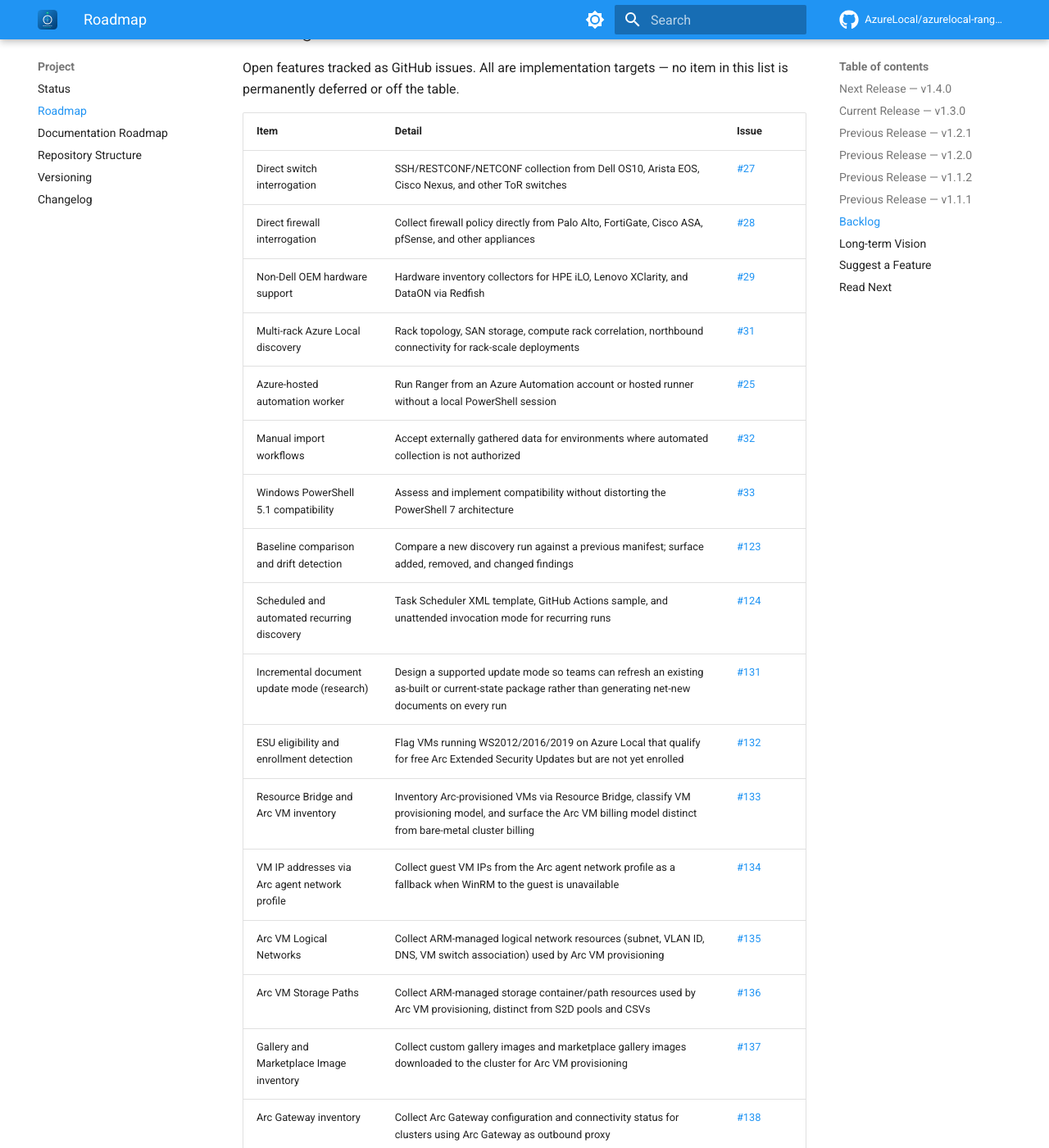
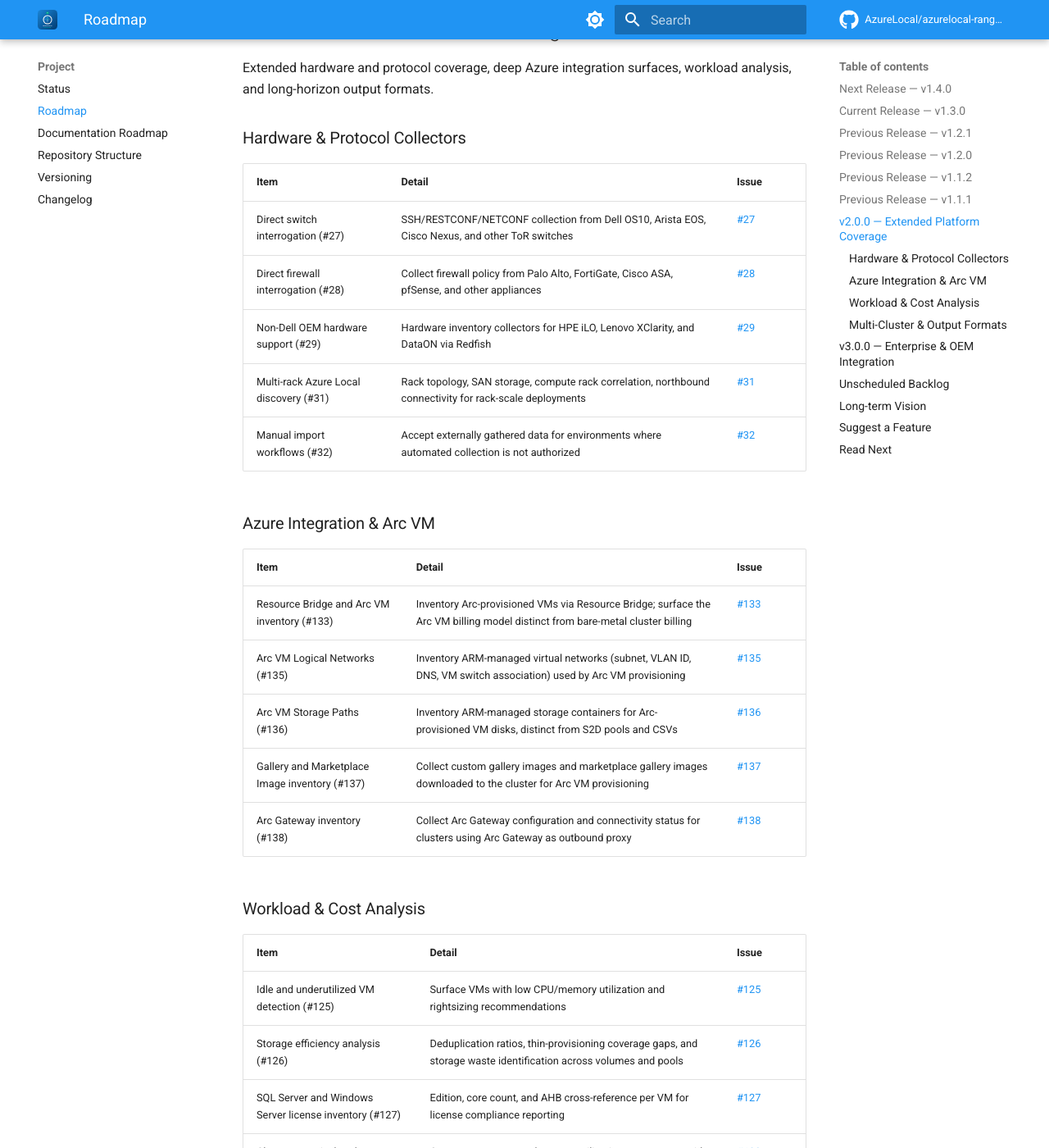
Before and after one commit to AzureLocal/azurelocal-ranger, an MkDocs documentation site: the page built from docs/project/roadmap.md, in a window 1280 px wide and 1400 px high, scrolled down 4309 px. Shown: the whole window at 82% size. Built offline with MkDocs 1.6.1 and Material for MkDocs 9.7.7, drawn with Linux system fonts in a browser that asks for light colours; comment, search, counter and statistics services are not loaded; some of the changed text lies outside the part shown.

Commit message:
fix(docs): restructure roadmap — replace flat backlog with v2.0.0 and v3.0.0 milestone sections

```diff
--- a/docs/project/roadmap.md
+++ b/docs/project/roadmap.md
@@ -90,35 +90,67 @@ Released April 2026. Post-release patch for the no-config prerequisite-check reg
 | Public documentation | Product, architecture, operator, discovery domain, output, and contributor docs under `docs/` |
 | Patch hardening | `Test-AzureLocalRangerPrerequisites` no longer throws when run without a config object or path |
 
-## Backlog
+## v2.0.0 — Extended Platform Coverage
 
-Open features tracked as GitHub issues. All are implementation targets — no item in this list is permanently deferred or off the table.
+Extended hardware and protocol coverage, deep Azure integration surfaces, workload analysis, and long-horizon output formats.
+
+### Hardware & Protocol Collectors
 
 | Item | Detail | Issue |
 | --- | --- | --- |
-| Direct switch interrogation | SSH/RESTCONF/NETCONF collection from Dell OS10, Arista EOS, Cisco Nexus, and other ToR switches | [#27](https://github.com/AzureLocal/azurelocal-ranger/issues/27) |
-| Direct firewall interrogation | Collect firewall policy directly from Palo Alto, FortiGate, Cisco ASA, pfSense, and other appliances | [#28](https://github.com/AzureLocal/azurelocal-ranger/issues/28) |
-| Non-Dell OEM hardware support | Hardware inventory collectors for HPE iLO, Lenovo XClarity, and DataON via Redfish | [#29](https://github.com/AzureLocal/azurelocal-ranger/issues/29) |
-| Multi-rack Azure Local discovery | Rack topology, SAN storage, compute rack correlation, northbound connectivity for rack-scale deployments | [#31](https://github.com/AzureLocal/azurelocal-ranger/issues/31) |
-| Azure-hosted automation worker | Run Ranger from an Azure Automation account or hosted runner without a local PowerShell session | [#25](https://github.com/AzureLocal/azurelocal-ranger/issues/25) |
-| Manual import workflows | Accept externally gathered data for environments where automated collection is not authorized | [#32](https://github.com/AzureLocal/azurelocal-ranger/issues/32) |
-| Windows PowerShell 5.1 compatibility | Assess and implement compatibility without distorting the PowerShell 7 architecture | [#33](https://github.com/AzureLocal/azurelocal-ranger/issues/33) |
-| Baseline comparison and drift detection | Compare a new discovery run against a previous manifest; surface added, removed, and changed findings | [#123](https://github.com/AzureLocal/azurelocal-ranger/issues/123) |
-| Scheduled and automated recurring discovery | Task Scheduler XML template, GitHub Actions sample, and unattended invocation mode for recurring runs | [#124](https://github.com/AzureLocal/azurelocal-ranger/issues/124) |
-| Incremental document update mode (research) | Design a supported update mode so teams can refresh an existing as-built or current-state package rather than generating net-new documents on every run | [#131](https://github.com/AzureLocal/azurelocal-ranger/issues/131) |
-| ESU eligibility and enrollment detection | Flag VMs running WS2012/2016/2019 on Azure Local that qualify for free Arc Extended Security Updates but are not yet enrolled | [#132](https://github.com/AzureLocal/azurelocal-ranger/issues/132) |
-| Resource Bridge and Arc VM inventory | Inventory Arc-provisioned VMs via Resource Bridge, classify VM provisioning model, and surface the Arc VM billing model distinct from bare-metal cluster billing | [#133](https://github.com/AzureLocal/azurelocal-ranger/issues/133) |
-| VM IP addresses via Arc agent network profile | Collect guest VM IPs from the Arc agent network profile as a fallback when WinRM to the guest is unavailable | [#134](https://github.com/AzureLocal/azurelocal-ranger/issues/134) |
-| Arc VM Logical Networks | Collect ARM-managed logical network resources (subnet, VLAN ID, DNS, VM switch association) used by Arc VM provisioning | [#135](https://github.com/AzureLocal/azurelocal-ranger/issues/135) |
-| Arc VM Storage Paths | Collect ARM-managed storage container/path resources used by Arc VM provisioning, distinct from S2D pools and CSVs | [#136](https://github.com/AzureLocal/azurelocal-ranger/issues/136) |
-| Gallery and Marketplace Image inventory | Collect custom gallery images and marketplace gallery images downloaded to the cluster for Arc VM provisioning | [#137](https://github.com/AzureLocal/azurelocal-ranger/issues/137) |
-| Arc Gateway inventory | Collect Arc Gateway configuration and connectivity status for clusters using Arc Gateway as outbound proxy | [#138](https://github.com/AzureLocal/azurelocal-ranger/issues/138) |
-| Idle and underutilized VM detection | Surface VMs with low CPU/memory utilization and surface rightsizing recommendations in the cost section | [#125](https://github.com/AzureLocal/azurelocal-ranger/issues/125) |
-| Storage efficiency analysis | Deduplication ratios, thin-provisioning coverage gaps, and storage waste identification across volumes and pools | [#126](https://github.com/AzureLocal/azurelocal-ranger/issues/126) |
-| SQL Server and Windows Server license inventory | Edition, core count, and AHB cross-reference per VM for license compliance reporting | [#127](https://github.com/AzureLocal/azurelocal-ranger/issues/127) |
-| Cluster capacity headroom analysis | Compute, memory, and storage utilization percentages with configurable warning thresholds and trend-based runway | [#128](https://github.com/AzureLocal/azurelocal-ranger/issues/128) |
-| Multi-cluster inventory rollup | Discover multiple Azure Local clusters in one run and produce per-cluster packages plus an estate summary report | [#129](https://github.com/AzureLocal/azurelocal-ranger/issues/129) |
-| CMDB and ITSM structured export | `Export-AzureLocalRangerCmdb` producing ServiceNow, CSV, and JSON CI records from the audit manifest | [#130](https://github.com/AzureLocal/azurelocal-ranger/issues/130) |
+| Direct switch interrogation (#27) | SSH/RESTCONF/NETCONF collection from Dell OS10, Arista EOS, Cisco Nexus, and other ToR switches | [#27](https://github.com/AzureLocal/azurelocal-ranger/issues/27) |
+| Direct firewall interrogation (#28) | Collect firewall policy from Palo Alto, FortiGate, Cisco ASA, pfSense, and other appliances | [#28](https://github.com/AzureLocal/azurelocal-ranger/issues/28) |
+| Non-Dell OEM hardware support (#29) | Hardware inventory collectors for HPE iLO, Lenovo XClarity, and DataON via Redfish | [#29](https://github.com/AzureLocal/azurelocal-ranger/issues/29) |
+| Multi-rack Azure Local discovery (#31) | Rack topology, SAN storage, compute rack correlation, northbound connectivity for rack-scale deployments | [#31](https://github.com/AzureLocal/azurelocal-ranger/issues/31) |
+| Manual import workflows (#32) | Accept externally gathered data for environments where automated collection is not authorized | [#32](https://github.com/AzureLocal/azurelocal-ranger/issues/32) |
+
+### Azure Integration & Arc VM
+
+| Item | Detail | Issue |
+| --- | --- | --- |
+| Resource Bridge and Arc VM inventory (#133) | Inventory Arc-provisioned VMs via Resource Bridge; surface the Arc VM billing model distinct from bare-metal cluster billing | [#133](https://github.com/AzureLocal/azurelocal-ranger/issues/133) |
+| Arc VM Logical Networks (#135) | Inventory ARM-managed virtual networks (subnet, VLAN ID, DNS, VM switch association) used by Arc VM provisioning | [#135](https://github.com/AzureLocal/azurelocal-ranger/issues/135) |
+| Arc VM Storage Paths (#136) | Inventory ARM-managed storage containers for Arc-provisioned VM disks, distinct from S2D pools and CSVs | [#136](https://github.com/AzureLocal/azurelocal-ranger/issues/136) |
+| Gallery and Marketplace Image inventory (#137) | Collect custom gallery images and marketplace gallery images downloaded to the cluster for Arc VM provisioning | [#137](https://github.com/AzureLocal/azurelocal-ranger/issues/137) |
+| Arc Gateway inventory (#138) | Collect Arc Gateway configuration and connectivity status for clusters using Arc Gateway as outbound proxy | [#138](https://github.com/AzureLocal/azurelocal-ranger/issues/138) |
+
+### Workload & Cost Analysis
+
+| Item | Detail | Issue |
+| --- | --- | --- |
+| Idle and underutilized VM detection (#125) | Surface VMs with low CPU/memory utilization and rightsizing recommendations | [#125](https://github.com/AzureLocal/azurelocal-ranger/issues/125) |
+| Storage efficiency analysis (#126) | Deduplication ratios, thin-provisioning coverage gaps, and storage waste identification across volumes and pools | [#126](https://github.com/AzureLocal/azurelocal-ranger/issues/126) |
+| SQL Server and Windows Server license inventory (#127) | Edition, core count, and AHB cross-reference per VM for license compliance reporting | [#127](https://github.com/AzureLocal/azurelocal-ranger/issues/127) |
+| Cluster capacity headroom analysis (#128) | Compute, memory, and storage utilization percentages with configurable warning thresholds and trend-based runway | [#128](https://github.com/AzureLocal/azurelocal-ranger/issues/128) |
+| Cost analysis and Azure Hybrid Benefit tracking (#101) | Surface cost posture, AHB coverage gaps, and optimization opportunities per workload | [#101](https://github.com/AzureLocal/azurelocal-ranger/issues/101) |
+
+### Multi-Cluster & Output Formats
+
+| Item | Detail | Issue |
+| --- | --- | --- |
+| Multi-cluster inventory rollup (#129) | Discover multiple Azure Local clusters in one run; produce per-cluster packages plus an estate summary report | [#129](https://github.com/AzureLocal/azurelocal-ranger/issues/129) |
+| PowerPoint presentation output (#80) | Executive environment overview deck generated from the audit manifest | [#80](https://github.com/AzureLocal/azurelocal-ranger/issues/80) |
+
+## v3.0.0 — Enterprise & OEM Integration
+
+Enterprise integrations beyond core platform coverage: structured data exports and downstream system connectivity.
+
+| Item | Detail | Issue |
+| --- | --- | --- |
+| CMDB and ITSM structured export (#130) | `Export-AzureLocalRangerCmdb` producing ServiceNow, CSV, and JSON CI records from the audit manifest | [#130](https://github.com/AzureLocal/azurelocal-ranger/issues/130) |
+
+## Unscheduled Backlog
+
+Open features without a milestone assignment. All are implementation targets — no item is permanently deferred.
+
+| Item | Detail | Issue |
+| --- | --- | --- |
+| Azure-hosted automation worker (#25) | Run Ranger from an Azure Automation account or hosted runner without a local PowerShell session | [#25](https://github.com/AzureLocal/azurelocal-ranger/issues/25) |
+| Windows PowerShell 5.1 compatibility (#33) | Assess and implement compatibility without distorting the PowerShell 7 architecture | [#33](https://github.com/AzureLocal/azurelocal-ranger/issues/33) |
+| Baseline comparison and drift detection (#123) | Compare a new discovery run against a previous manifest; surface added, removed, and changed findings | [#123](https://github.com/AzureLocal/azurelocal-ranger/issues/123) |
+| Scheduled and automated recurring discovery (#124) | Task Scheduler XML template, GitHub Actions sample, and unattended invocation mode for recurring runs | [#124](https://github.com/AzureLocal/azurelocal-ranger/issues/124) |
+| Incremental document update mode (#131) | Design a supported update mode so teams can refresh an existing as-built package rather than regenerating from scratch | [#131](https://github.com/AzureLocal/azurelocal-ranger/issues/131) |
+| ESU eligibility and enrollment detection (#132) | Flag VMs running WS2012/2016/2019 on Azure Local that qualify for free Arc Extended Security Updates but are not yet enrolled | [#132](https://github.com/AzureLocal/azurelocal-ranger/issues/132) |
 
 ## Long-term Vision
 
```
